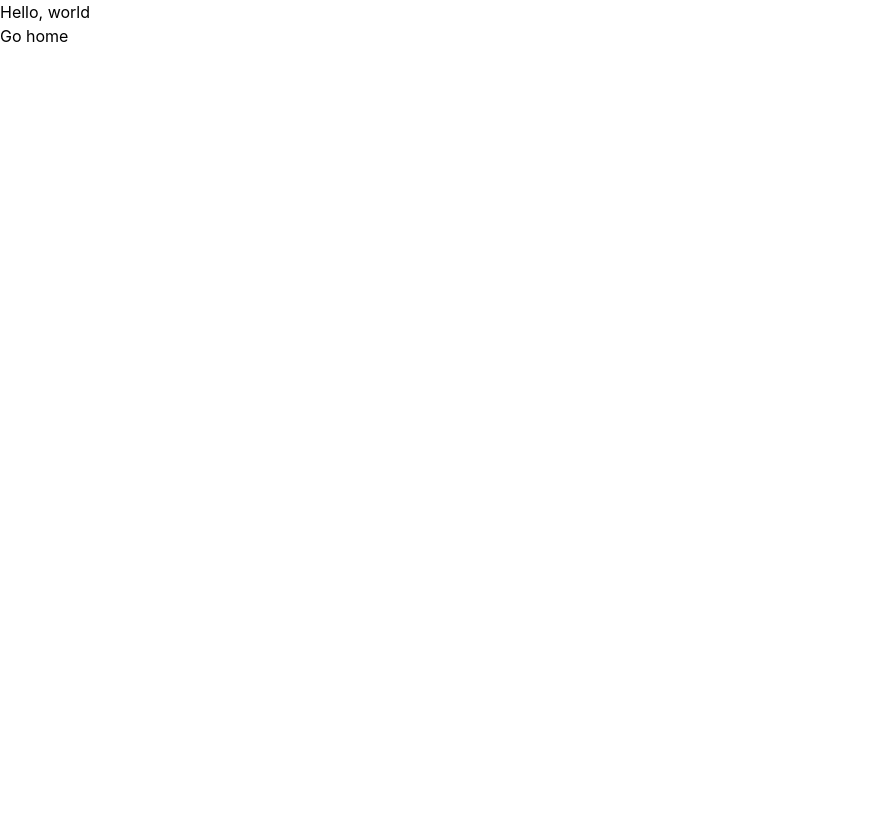
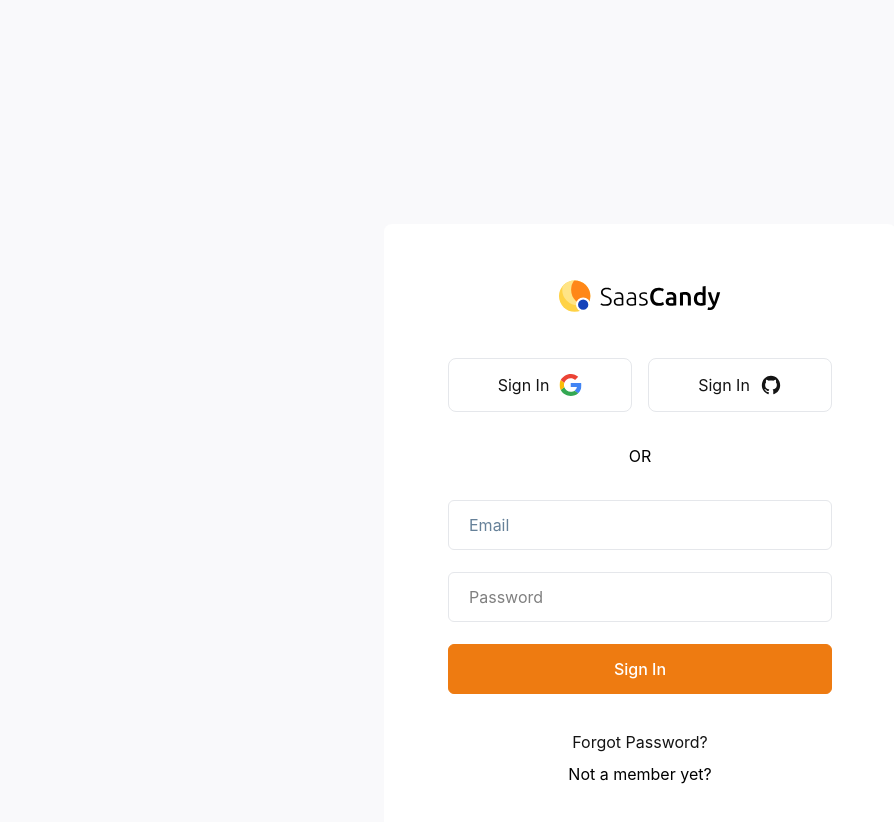
Before and after one commit to francourage56-byte/Seas-candy, a React (Vite) app: page /login in a window 1280 px wide. Shown: the top 822 px of the page, without its empty margins (0-894 px from the left). Before the commit the page ends 800 px from the top, so only its background shows below. Built offline with nearby package versions, Linux system fonts and the light colour scheme.

Commit message:
add SocialSignin & logo

```diff
--- /dev/null
+++ b/src/components/Logo.jsx
@@ -0,0 +1,27 @@
+import { Link } from "react-router-dom";
+
+const Logo = () => {
+  return (
+    <Link to="/">
+      <img
+        src="/logo.svg"
+        alt="logo"
+        width={160}
+        height={50}
+        style={{ width: "auto", height: "auto" }}
+        className="dark:hidden"
+      />
+
+      <img
+        src="/logo-white.svg"
+        alt="logo"
+        width={160}
+        height={50}
+        style={{ width: "auto", height: "auto" }}
+        className="dark:block hidden"
+      />
+    </Link>
+  );
+};
+
+export default Logo;
--- /dev/null
+++ b/src/components/SocialSignin.jsx
@@ -0,0 +1,73 @@
+import React from "react";
+
+const SocialSignIn = () => {
+  return (
+    <>
+      <div className="flex gap-4">
+        <button
+          // onClick={handleGoogleSignIn}
+          className="flex w-full items-center justify-center gap-2.5 rounded-lg border border-solid hover:bg-stroke border-stroke p-3.5 text-dark duration-200 ease-in hover:border-gray-5 hover:bg-grey dark:border-border_color dark:text-white dark:hover:bg-darklight"
+        >
+          Sign In
+          <svg
+            width="23"
+            height="22"
+            viewBox="0 0 23 22"
+            fill="none"
+            xmlns="http://www.w3.org/2000/svg"
+          >
+            <g clipPath="url(#clip0_709_8846)">
+              <path
+                d="M22.5001 11.2438C22.5134 10.4876 22.4338 9.73256 22.2629 8.995H11.7246V13.0771H17.9105C17.7933 13.7929 17.5296 14.478 17.1352 15.0914C16.7409 15.7047 16.224 16.2335 15.6158 16.646L15.5942 16.7827L18.9264 19.3124L19.1571 19.335C21.2772 17.4161 22.4997 14.5926 22.4997 11.2438"
+                fill="#4285F4"
+              />
+              <path
+                d="M11.7245 22C14.755 22 17.2992 21.0221 19.1577 19.3355L15.6156 16.6464C14.6679 17.2944 13.3958 17.7467 11.7245 17.7467C10.3051 17.7385 8.92433 17.2926 7.77814 16.472C6.63195 15.6515 5.77851 14.4981 5.33892 13.1755L5.20737 13.1865L1.74255 15.8142L1.69727 15.9376C2.63043 17.7602 4.06252 19.2925 5.83341 20.3631C7.60429 21.4337 9.64416 22.0005 11.7249 22"
+                fill="#34A853"
+              />
+              <path
+                d="M5.33889 13.1755C5.09338 12.4753 4.96669 11.7404 4.96388 11C4.9684 10.2608 5.09041 9.52685 5.32552 8.8245L5.31927 8.67868L1.81196 6.00867L1.69724 6.06214C0.910039 7.5938 0.5 9.28491 0.5 10.9999C0.5 12.7148 0.910039 14.406 1.69724 15.9376L5.33889 13.1755Z"
+                fill="#FBBC05"
+              />
+              <path
+                d="M11.7249 4.25337C13.3333 4.22889 14.8888 4.8159 16.065 5.89121L19.2329 2.86003C17.2011 0.992106 14.5106 -0.0328008 11.7249 3.27798e-05C9.64418 -0.000452376 7.60433 0.566279 5.83345 1.63686C4.06256 2.70743 2.63046 4.23965 1.69727 6.06218L5.32684 8.82455C5.77077 7.50213 6.62703 6.34962 7.77491 5.5295C8.9228 4.70938 10.3044 4.26302 11.7249 4.25337Z"
+                fill="#EB4335"
+              />
+            </g>
+            <defs>
+              <clipPath id="clip0_709_8846">
+                <rect
+                  width="22"
+                  height="22"
+                  fill="white"
+                  transform="translate(0.5)"
+                />
+              </clipPath>
+            </defs>
+          </svg>
+        </button>
+
+        <button
+          // onClick={handleGithubSignIn}
+          className="flex w-full items-center justify-center gap-2.5 rounded-lg border border-solid hover:bg-stroke border-stroke p-3.5 text-dark duration-200 ease-in hover:border-gray-5 hover:bg-grey dark:border-border_color dark:text-white dark:hover:bg-darklight"
+        >
+          Sign In
+          <svg
+            width="22"
+            height="22"
+            viewBox="0 0 22 22"
+            fill="none"
+            xmlns="http://www.w3.org/2000/svg"
+          >
+            <path
+              d="M10.9997 1.83331C5.93773 1.83331 1.83301 6.04119 1.83301 11.232C1.83301 15.3847 4.45954 18.9077 8.10178 20.1505C8.55988 20.2375 8.72811 19.9466 8.72811 19.6983C8.72811 19.4743 8.71956 18.7338 8.71567 17.9485C6.16541 18.517 5.6273 16.8395 5.6273 16.8395C5.21032 15.7532 4.60951 15.4644 4.60951 15.4644C3.77785 14.8811 4.6722 14.893 4.6722 14.893C5.59272 14.9593 6.07742 15.8615 6.07742 15.8615C6.89499 17.2984 8.22184 16.883 8.74493 16.6429C8.82718 16.0353 9.06478 15.6208 9.32694 15.3861C7.2909 15.1484 5.15051 14.3425 5.15051 10.7412C5.15051 9.71509 5.5086 8.87661 6.09503 8.21844C5.99984 7.98167 5.68611 7.02577 6.18382 5.73115C6.18382 5.73115 6.95358 5.47855 8.70532 6.69458C9.43648 6.48627 10.2207 6.3819 10.9997 6.37836C11.7787 6.3819 12.5635 6.48627 13.2961 6.69458C15.0457 5.47855 15.8145 5.73115 15.8145 5.73115C16.3134 7.02577 15.9995 7.98167 15.9043 8.21844C16.4921 8.87661 16.8477 9.715 16.8477 10.7412C16.8477 14.351 14.7033 15.146 12.662 15.3786C12.9909 15.6702 13.2838 16.2423 13.2838 17.1191C13.2838 18.3766 13.2732 19.3888 13.2732 19.6983C13.2732 19.9485 13.4382 20.2415 13.9028 20.1492C17.5431 18.905 20.1663 15.3833 20.1663 11.232C20.1663 6.04119 16.0621 1.83331 10.9997 1.83331Z"
+              fill="currentColor"
+            />
+          </svg>
+        </button>
+      </div>
+    </>
+  );
+};
+
+export default SocialSignIn;
--- a/src/pages/Login.jsx
+++ b/src/pages/Login.jsx
@@ -1,10 +1,74 @@
 import { Link } from "react-router-dom";
+import Logo from "../components/Logo";
+import SocialSignin from "../components/SocialSignin";
 
 const Login = () => {
   return (
-    <div>
-        <p>Hello, world</p>
-        <Link to="/">Go home</Link>
+    <div className="pt-32 sm:pt-56 pb-10 px-4 bg-grey dark:bg-darkmode">
+      <div className="container mx-auto max-w-lg overflow-hidden rounded-lg bg-white dark:bg-darklight text-center px-8 py-14 sm:px-12 md:px-16">
+        <div>
+          <div className="mb-10 text-center mx-auto inline-block">
+            <Logo />
+          </div>
+
+          <SocialSignin />
+          <span className="z-1 relative my-8 block text-center">
+            <span className="-z-1 absolute left-0 top-1/2 block h-px w-full bg-dark_border">
+              {" "}
+            </span>
+            <span className="text-muted dark:text-white/60 relative z-10 inline-block ng-white px-3 text-base dark:bg-darklight">
+              OR
+            </span>
+          </span>
+
+          <form>
+            <div className="mb-[22px]">
+              <input
+                type="email"
+                placeholder="Email"
+                className="w-full rounded-md border placeholder:text-grey-400 border-border dark_border border-solid
+                bg-transparent px-5 py-3 text-base outline-hidden transition focus:border-primary
+                focus-visible:shadow-none dark:border-border_color dark:text-white dark:focus:border-primary"
+              />
+            </div>
+
+            <div className="mb-[22px]">
+              <input
+                type="password"
+                placeholder="Password"
+                className="w-full rounded-md border placeholder:text-grey-400 border-border dark_border border-solid
+                bg-transparent px-5 py-3 text-base outline-hidden transition focus:border-primary
+                focus-visible:shadow-none dark:border-border_color dark:text-white dark:focus:border-primary"
+              />
+            </div>
+
+            <div className="mb-9">
+              <button
+                type="submit"
+                className="flex w-full cursor-pointer items-center justify-center rounded-md border border-primary bg-primary hover:bg-primary/75 dark:hover:bg-primary! px-5 py-3 text-white font-medium transition transition-300 ease-in-out"
+              >
+                Sign In
+              </button>
+            </div>
+          </form>
+
+          <div className="flex flex-col items-center justify-center">
+            <Link
+              to="#"
+              className="mb-2 inline-block text-base text-dark hover:text-primary dark:hover:text-primary"
+            >
+              Forgot Password?
+            </Link>
+            <p className="text-body-secondary text-base">
+              Not a member yet?{" "}
+              <link
+                to="/signUp"
+                className="text-dark dark:text-white hover:text-primary dark:hover:text-primary"
+              ></link>
+            </p>
+          </div>
+        </div>
+      </div>
     </div>
   );
 };
```
Also changed, not shown: public/logo-white.svg (added), public/logo.svg (added).
